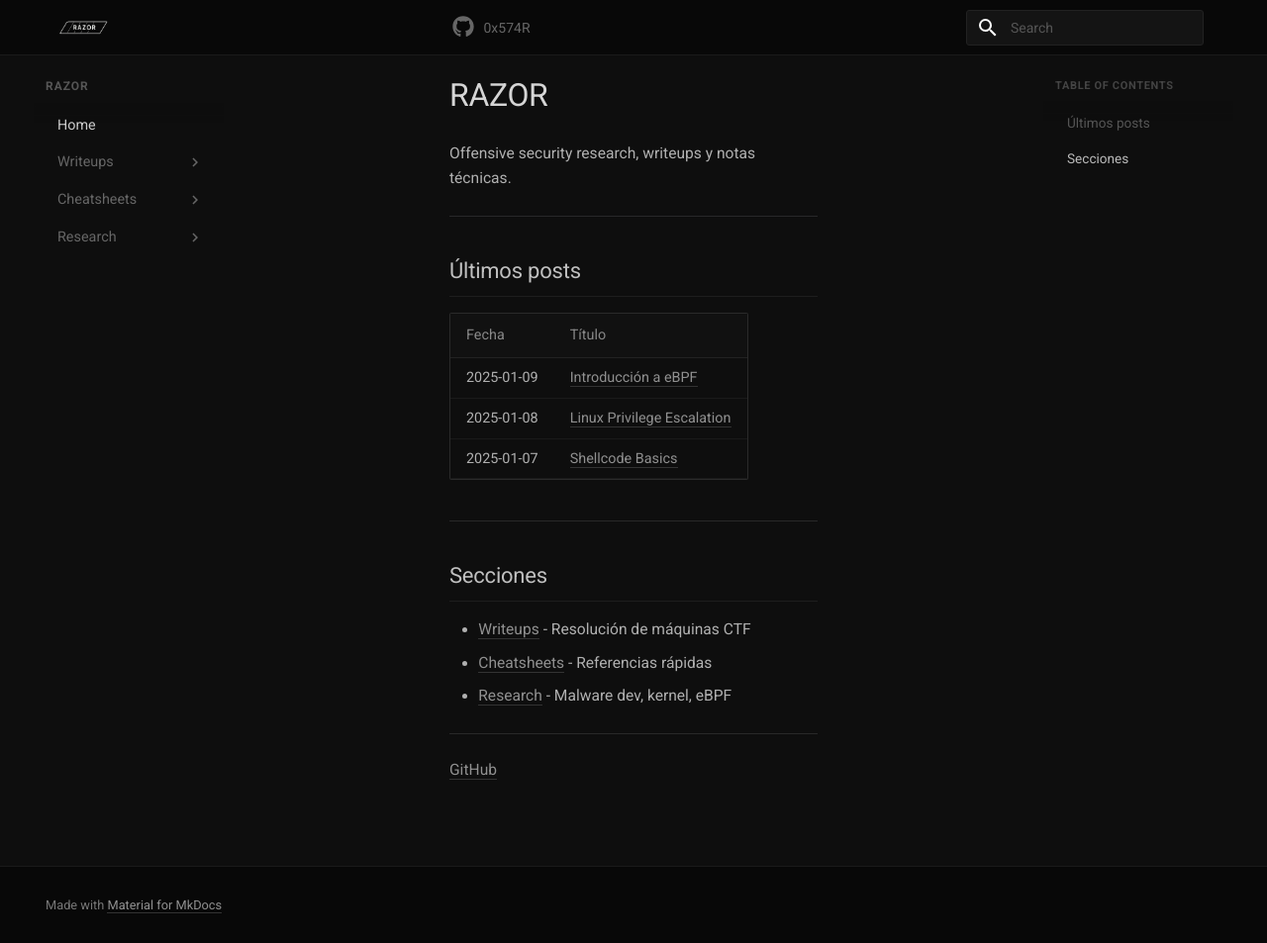
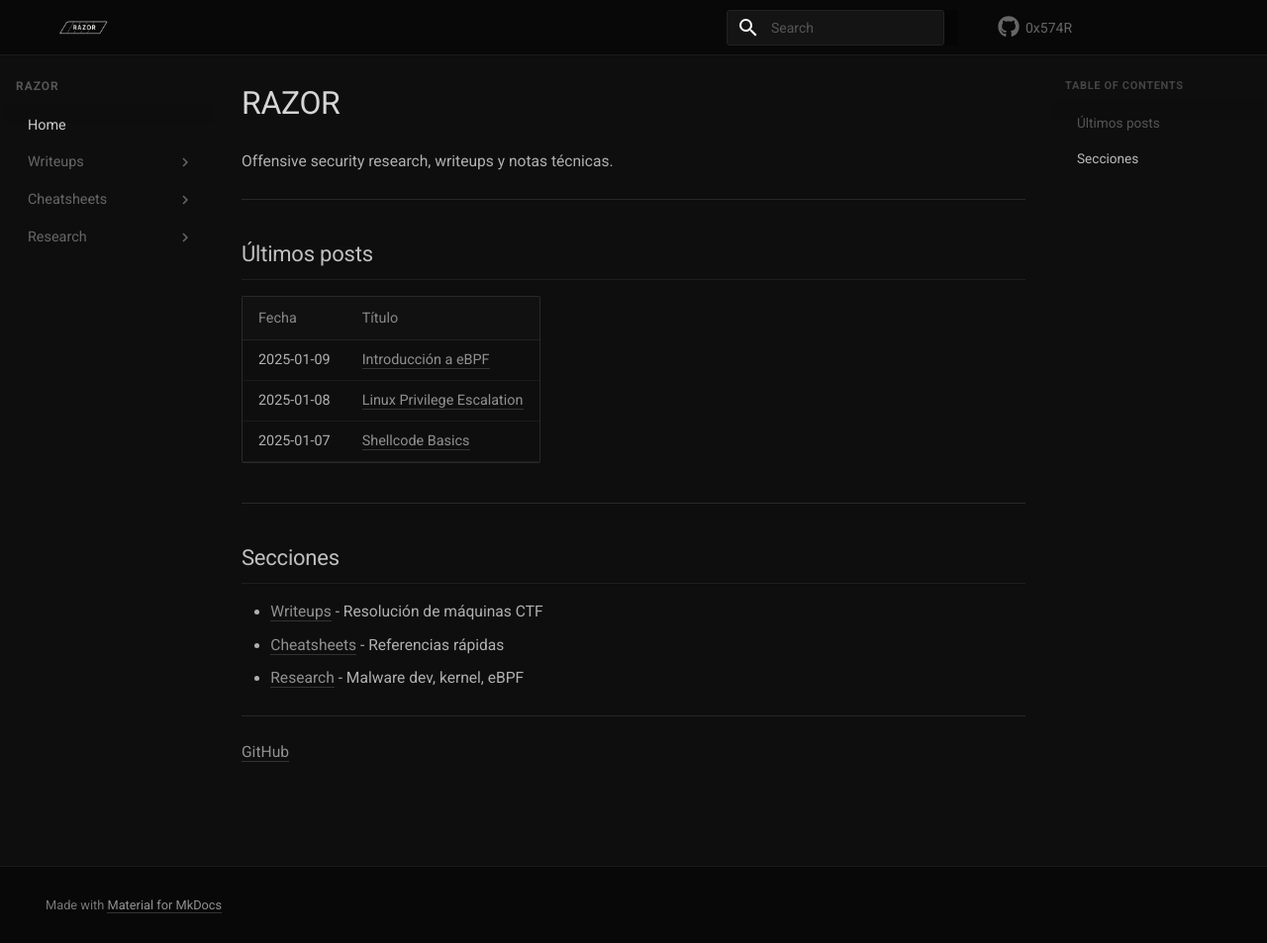
Before and after one commit to 0x574R/0x574R.github.io, an MkDocs documentation site: the page built from docs/index.md, in a window 1280 px wide and 953 px high. Shown: the whole window at 99% size. Built offline with MkDocs 1.6.1 and Material for MkDocs 9.7.7, drawn with Linux system fonts in a browser that asks for light colours.

Commit message:
13 commit

```diff
--- a/docs/stylesheets/extra.css
+++ b/docs/stylesheets/extra.css
@@ -1,8 +1,8 @@
 /* ===== VARIABLES ===== */
 :root {
   --header-height: 2.8rem;
-  --sidebar-width: 10rem;
-  --toc-width: 10rem;
+  --sidebar-width: 11rem;
+  --toc-width: 11rem;
 }
 
 /* ===== ESQUEMA DE COLORES ===== */
@@ -16,7 +16,7 @@
   --md-typeset-a-color: #999;
 }
 
-/* ===== HEADER COMPACTO ===== */
+/* ===== HEADER ===== */
 .md-header {
   background-color: #080808 !important;
   height: var(--header-height);
@@ -29,12 +29,13 @@
   height: var(--header-height);
   display: flex;
   align-items: center;
+  justify-content: space-between;
 }
 
-/* Logo grande */
+/* Logo - izquierda */
 .md-header__button.md-logo {
   padding: 0;
-  margin-right: auto;
+  order: 1;
 }
 
 .md-header__button.md-logo img {
@@ -48,11 +49,37 @@
   display: none;
 }
 
-/* Search - compacto, a la derecha */
+/* Contenedor derecho para search y github */
+.md-header__option {
+  display: none;
+}
+
+/* GitHub - derecha, pegado al search */
+.md-header__source {
+  order: 3;
+  margin-left: 0.8rem;
+}
+
+.md-source {
+  color: #666;
+  font-size: 0.7rem;
+  display: flex;
+  align-items: center;
+}
+
+.md-source:hover {
+  color: #aaa;
+}
+
+.md-source__icon svg {
+  width: 1.1rem;
+  height: 1.1rem;
+}
+
+/* Search - derecha */
 .md-search {
   order: 2;
   margin-left: auto;
-  margin-right: 1rem;
 }
 
 .md-search__input {
@@ -62,7 +89,7 @@
   font-size: 0.7rem;
   height: 1.8rem;
   padding-left: 2rem;
-  width: 12rem;
+  width: 11rem;
   color: #888;
 }
 
@@ -75,25 +102,6 @@
   color: #555;
   width: 1rem;
   height: 1rem;
-}
-
-/* GitHub */
-.md-header__source {
-  margin-left: 0;
-}
-
-.md-source {
-  color: #666;
-  font-size: 0.7rem;
-}
-
-.md-source:hover {
-  color: #aaa;
-}
-
-.md-source__icon svg {
-  width: 1.1rem;
-  height: 1.1rem;
 }
 
 /* ===== SIDEBARS ESTRECHOS ===== */
@@ -163,26 +171,43 @@
 }
 
 /* ===== CONTENIDO CENTRAL AMPLIO ===== */
-.md-content {
-  max-width: none;
-}
-
 .md-main__inner {
   margin-top: 0;
 }
 
+.md-content {
+  max-width: 100%;
+}
+
+.md-content__inner {
+  margin: 0 1.5rem;
+  padding-top: 1rem;
+}
+
+/* Grid para pantallas grandes - sidebars pequeños, contenido grande */
 @media screen and (min-width: 76.25em) {
   .md-sidebar--primary {
     width: var(--sidebar-width);
+    left: 0;
   }
 
   .md-sidebar--secondary {
     width: var(--toc-width);
+    right: 0;
+    margin-left: auto;
+  }
+
+  .md-main__inner {
+    display: grid;
+    grid-template-columns: var(--sidebar-width) 1fr var(--toc-width);
+    gap: 0;
+    max-width: 100%;
+    margin: 0;
   }
 
   .md-content {
-    margin-left: var(--sidebar-width);
-    margin-right: var(--toc-width);
+    min-width: 0;
+    max-width: none;
   }
 }
 
```
